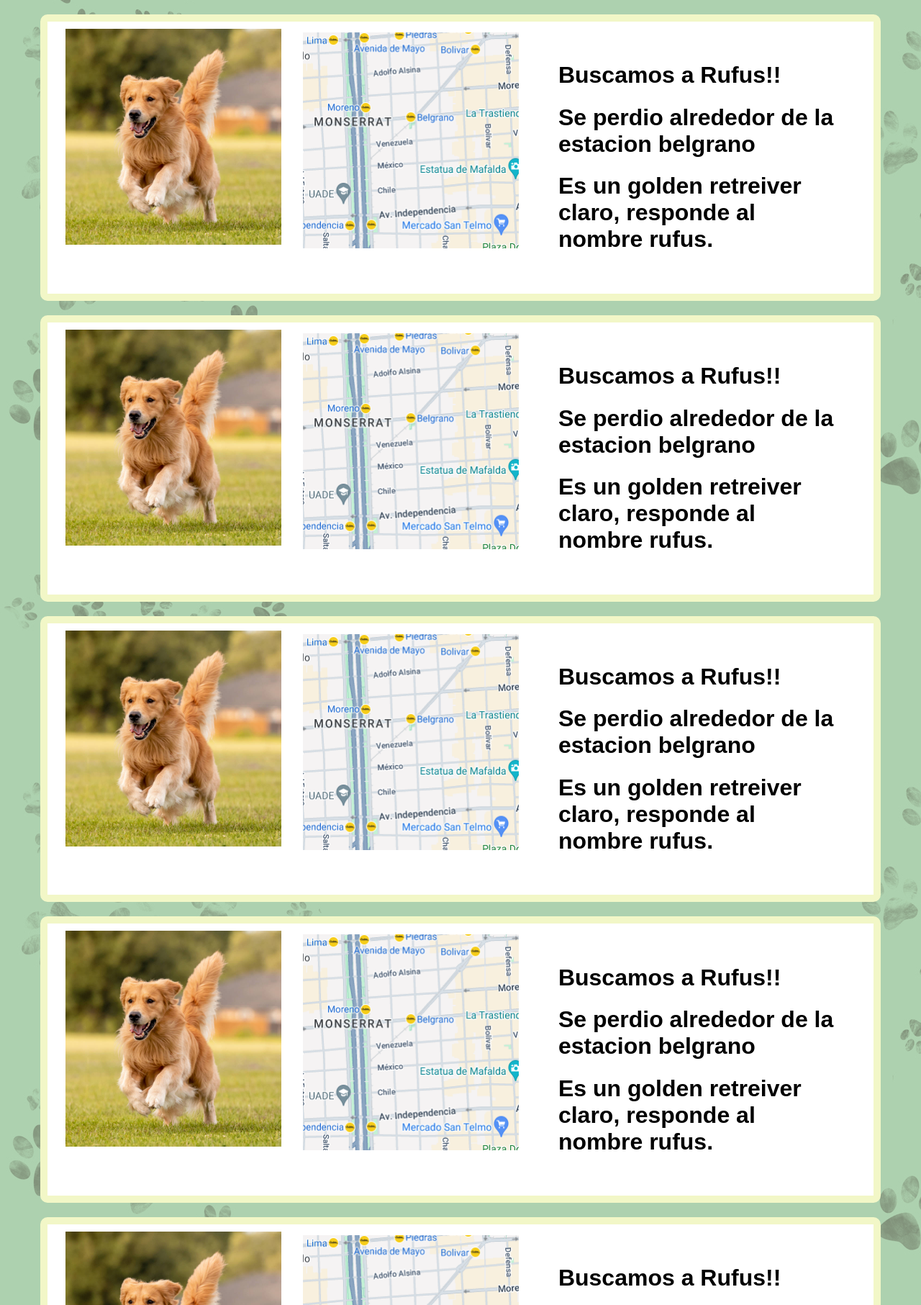
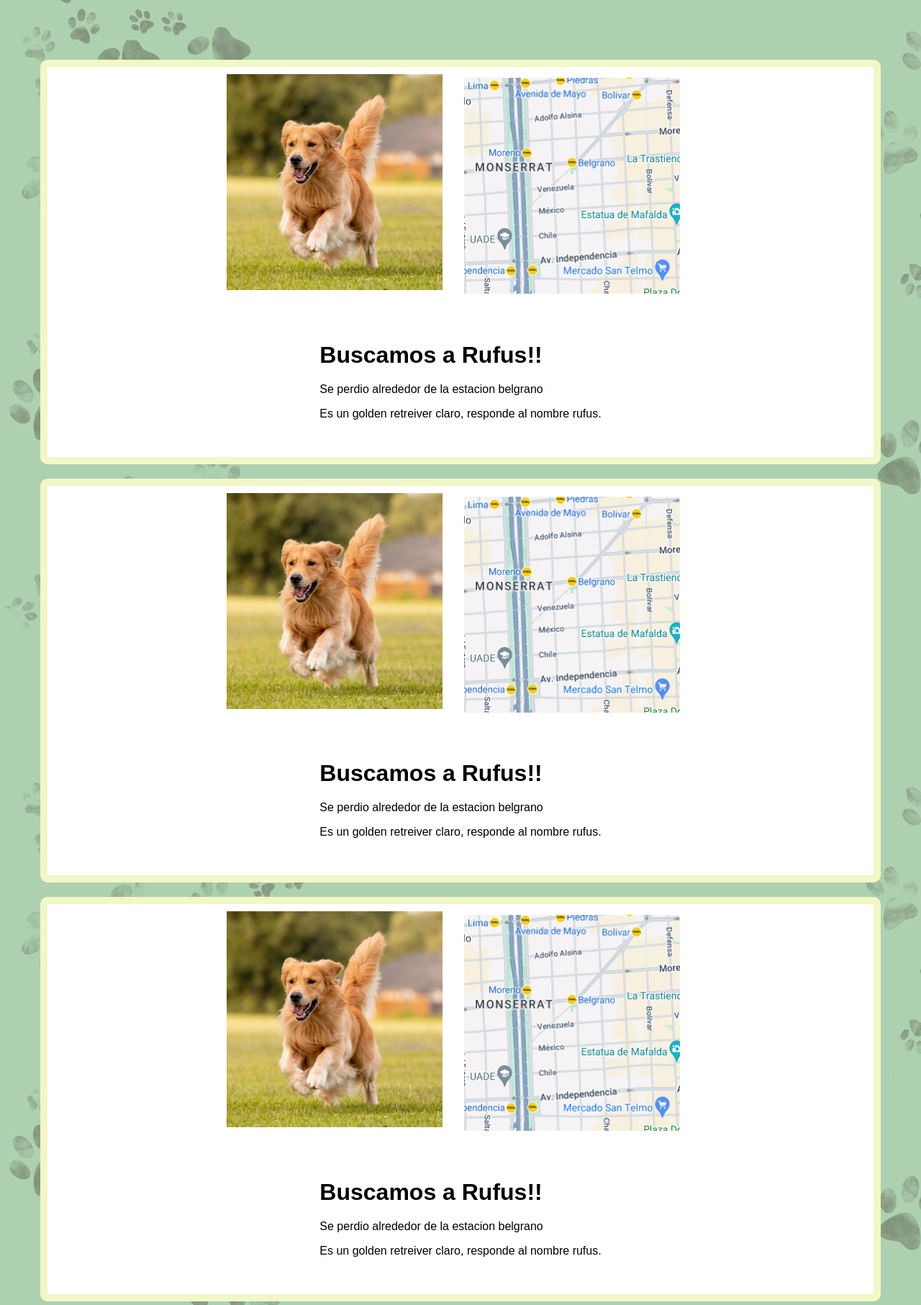
Before and after one commit to TomasPlaHozikian/TP-Mascotas-Perdidas, a Flask app: page / in a window 1280 px wide. Shown: the part 107-1920 px from the top of the page at 72% size. Run offline with Flask 3, Linux system fonts and the light colour scheme; some libraries are stand-ins or nearby versions.

Commit message:
Cambios esteticos en cards y footer

```diff
--- a/Front End/static/css/styles.css
+++ b/Front End/static/css/styles.css
@@ -11,6 +11,7 @@ header{
     padding: 10px 30px;
     background-color: lightgreen;
     background: #4CAF50;
+    margin-bottom: 5%;
 }
 
 .logo{
@@ -34,20 +35,22 @@ header{
 .cardContainer{
     margin: 0px;
     display: flex;
-    flex-wrap: wrap;
+    flex-direction: column;
     padding: 10px 3%;
     justify-content: center;
+    align-items: center;
 }
 
 .card {
     display:flex;
-    justify-content:space-between;
+    justify-content: center;
     background: rgb(255, 255, 255);
     border: 2px solid rgb(242, 247, 199);
     border-width: 10px;
     border-radius: 10px;
     margin: 10px;
     padding: 5px 20px 5px;
+    flex-wrap: wrap;
 }
 
 .imagenPerro
@@ -72,7 +75,13 @@ header{
     margin: 30px;
 }
 
+.textoCarta h2{
+  font-size: 2rem;
+  margin-bottom: 20px;
+}
+
 footer{
+  margin-top: 5%;
   background: #4CAF50;
   padding: 30px 50px;
   display: flex;
--- a/Front End/templates/home.html
+++ b/Front End/templates/home.html
@@ -11,9 +11,9 @@
             <img class="imagenMapa" src="{{ url_for('static', filename='/images/MapaPlaceholder.png') }}">
         </div>
         <div class="textoCarta">
-            <h1>Buscamos a Rufus!!</h1>
-            <h1>Se perdio alrededor de la estacion belgrano</h1>
-            <h1>Es un golden retreiver claro, responde al nombre rufus.</h1>
+            <h2>Buscamos a Rufus!!</h2>
+            <p>Se perdio alrededor de la estacion belgrano</p>
+            <p>Es un golden retreiver claro, responde al nombre rufus.</p>
         </div>
     </div>
     <div class="card" id="2">
@@ -22,9 +22,9 @@
             <img class="imagenMapa" src="{{ url_for('static', filename='/images/MapaPlaceholder.png') }}">
         </div>
         <div class="textoCarta">
-            <h1>Buscamos a Rufus!!</h1>
-            <h1>Se perdio alrededor de la estacion belgrano</h1>
-            <h1>Es un golden retreiver claro, responde al nombre rufus.</h1>
+            <h2>Buscamos a Rufus!!</h2>
+            <p>Se perdio alrededor de la estacion belgrano</p>
+            <p>Es un golden retreiver claro, responde al nombre rufus.</p>
         </div>
     </div>
     <div class="card" id="3">
@@ -33,9 +33,9 @@
             <img class="imagenMapa" src="{{ url_for('static', filename='/images/MapaPlaceholder.png') }}">
         </div>
         <div class="textoCarta">
-            <h1>Buscamos a Rufus!!</h1>
-            <h1>Se perdio alrededor de la estacion belgrano</h1>
-            <h1>Es un golden retreiver claro, responde al nombre rufus.</h1>
+            <h2>Buscamos a Rufus!!</h2>
+            <p>Se perdio alrededor de la estacion belgrano</p>
+            <p>Es un golden retreiver claro, responde al nombre rufus.</p>
         </div>
     </div>
     <div class="card" id="4">
@@ -44,9 +44,9 @@
             <img class="imagenMapa" src="{{ url_for('static', filename='/images/MapaPlaceholder.png') }}">
         </div>
         <div class="textoCarta">
-            <h1>Buscamos a Rufus!!</h1>
-            <h1>Se perdio alrededor de la estacion belgrano</h1>
-            <h1>Es un golden retreiver claro, responde al nombre rufus.</h1>
+            <h2>Buscamos a Rufus!!</h2>
+            <p>Se perdio alrededor de la estacion belgrano</p>
+            <p>Es un golden retreiver claro, responde al nombre rufus.</p>
         </div>
     </div>
     <div class="card" id="5">
@@ -55,9 +55,9 @@
             <img class="imagenMapa" src="{{ url_for('static', filename='/images/MapaPlaceholder.png') }}">
         </div>
         <div class="textoCarta">
-            <h1>Buscamos a Rufus!!</h1>
-            <h1>Se perdio alrededor de la estacion belgrano</h1>
-            <h1>Es un golden retreiver claro, responde al nombre rufus.</h1>
+            <h2>Buscamos a Rufus!!</h2>
+            <p>Se perdio alrededor de la estacion belgrano</p>
+            <p>Es un golden retreiver claro, responde al nombre rufus.</p>
         </div>
     </div>
     <div class="card" id="6">
@@ -66,9 +66,9 @@
             <img class="imagenMapa" src="{{ url_for('static', filename='/images/MapaPlaceholder.png') }}">
         </div>
         <div class="textoCarta">
-            <h1>Buscamos a Rufus!!</h1>
-            <h1>Se perdio alrededor de la estacion belgrano</h1>
-            <h1>Es un golden retreiver claro, responde al nombre rufus.</h1>
+            <h2>Buscamos a Rufus!!</h2>
+            <p>Se perdio alrededor de la estacion belgrano</p>
+            <p>Es un golden retreiver claro, responde al nombre rufus.</p>
         </div>
     </div>
 </div>
```
